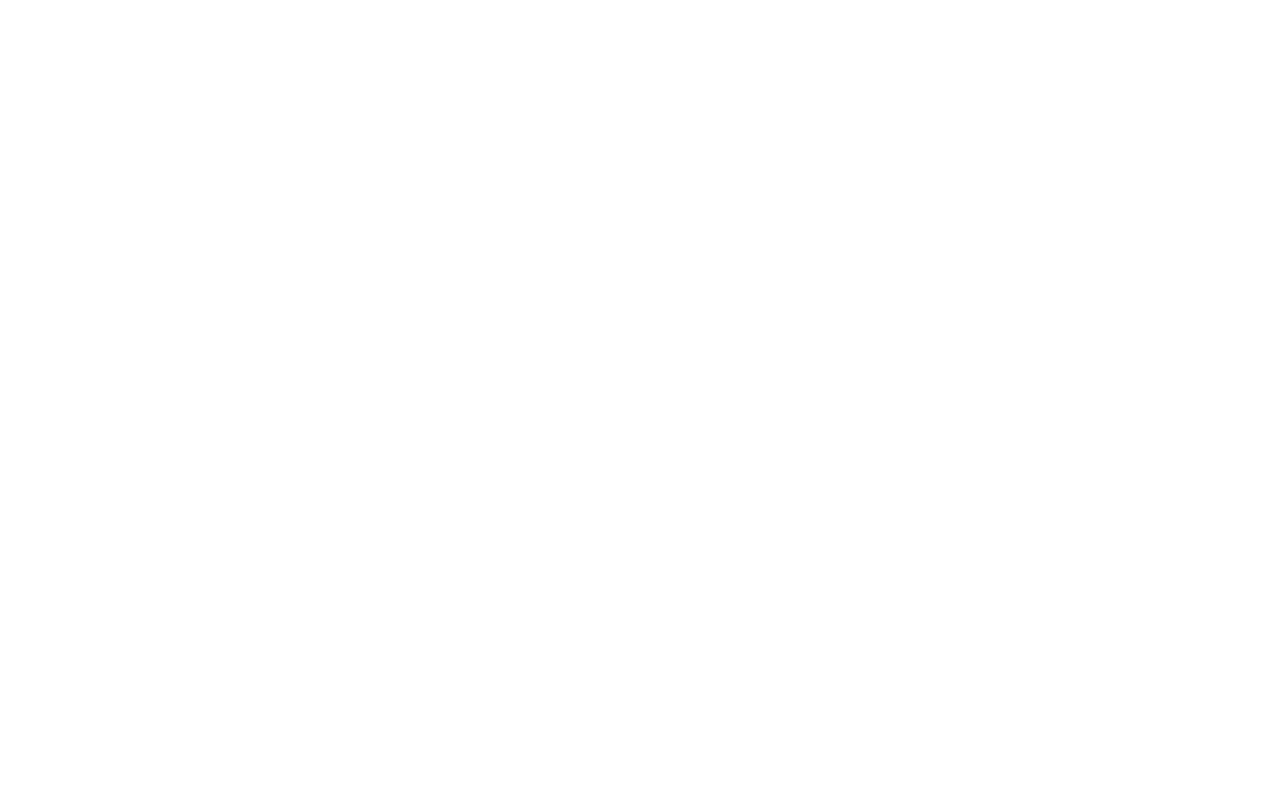
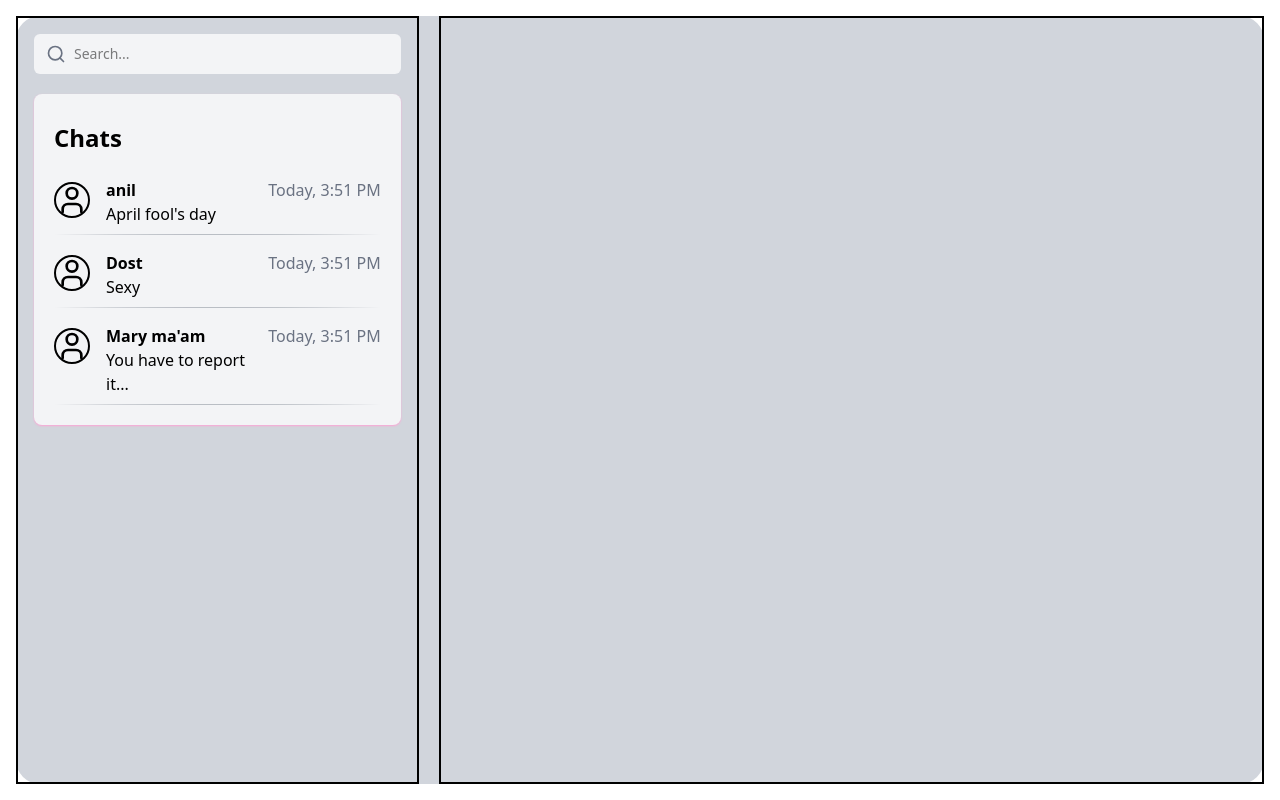
Before and after one commit to Jaskirat25/chat_app_next, a Next.js app: page / in a window 1280 px wide. Built offline with nearby package versions, Linux system fonts and the light colour scheme.

Commit message:
search bar

```diff
--- a/src/app/page.tsx
+++ b/src/app/page.tsx
@@ -1,7 +1,120 @@
 "use client";
 
+import { Search, User } from "lucide-react";
+import Image from "next/image";
+
 export default function Home() {
+  function formatChatTimestamp(dateString: string) {
+    const date = new Date(dateString);
+    const now = new Date();
+
+    const options: Intl.DateTimeFormatOptions = { hour: "numeric", minute: "numeric", hour12: true };
+    const formattedTime = date.toLocaleTimeString([], options);
+
+    const isToday = date.toDateString() === now.toDateString();
+
+    const yesterday = new Date();
+    yesterday.setDate(now.getDate() - 1);
+    const isYesterday = date.toDateString() === yesterday.toDateString();
+
+    if (isToday) {
+      return `Today, ${formattedTime}`;
+    } else if (isYesterday) {
+      return `Yesterday, ${formattedTime}`;
+    } else {
+      const weekday = date.toLocaleDateString("en-US", { weekday: "long" });
+      return `${weekday}, ${formattedTime}`;
+    }
+  }
+
+  const chats = [
+    {
+      name: "anil",
+      imageUrl: "",
+      chats: [
+        {
+          content: "April fool's day",
+          createdAt: "Fri Nov 28 2025 21:21:50 GMT+0530 (India Standard Time)",
+          userId: "1",
+        },
+      ],
+    },
+    {
+      name: "Dost",
+      imageUrl: "",
+      chats: [
+        {
+          content: "Sexy",
+          createdAt: "Fri Nov 28 2025 21:21:50 GMT+0530 (India Standard Time)",
+          userId: "2",
+        },
+      ],
+    },
+    {
+      name: "Mary ma'am",
+      imageUrl: "",
+      chats: [
+        {
+          content: "You have to report it...",
+          createdAt: "Fri Nov 28 2025 21:21:50 GMT+0530 (India Standard Time)",
+          userId: "1",
+        },
+      ],
+    },
+  ];
   return (
-   <div></div>
+    <div className="h-screen w-screen p-4">
+      <div className="w-full h-full bg-gray-300 border-b-black  rounded-3xl">
+        <div className="grid grid-cols-3 h-full gap-5">
+          <div className="col-span-1 border-2 p-4">
+            <div className="rounded-md h-10 bg-gray-100 flex items-center px-3 gap-2">
+              <Search size={20} className="text-gray-500" />
+              <input
+                type="text"
+                placeholder="Search..."
+                className="flex-1 bg-transparent outline-none text-sm"
+              />
+            </div>
+            <div className="my-5 rounded-lg bg-gray-100 py-3 px-5 shadow-xs shadow-pink-300">
+              <p className="font-bold text-2xl my-4">Chats</p>
+
+              {chats.map((chat, index) => (
+                <div key={index} className="flex flex-col gap-2 py-2">
+                  <div className="flex gap-4">
+                  <div className="mt-1">
+                    {chat.imageUrl ? (
+                    <Image
+                      src={chat.imageUrl}
+                      width={60}
+                      height={60}
+                      alt={chat.imageUrl}
+                    />
+                    ) : (
+                    <div className="rounded-full border-2">
+                      <User className="size-8" />
+                    </div>
+                    )}
+                  </div>
+                  <div className="flex flex-col flex-1">
+                    <p className="font-bold">{chat.name}</p>
+                    <p className="font-light">{chat.chats[0]?.content}</p>
+                  </div>
+                  <div className="flex justify-end">
+                    <p className="font-light text-gray-500">
+                    {chat.chats[0]
+                      ? formatChatTimestamp(chat.chats[0].createdAt)
+                      : ""}
+                    </p>
+                  </div>
+                  </div>
+                  <hr className="w-full mask-l-from-12 mask-r-from-12 border-t border-gray-600" />
+                </div>
+              ))}
+            </div>
+          </div>
+          <div className="col-span-2 border-2"></div>
+        </div>
+      </div>
+    </div>
   );
 }
```
